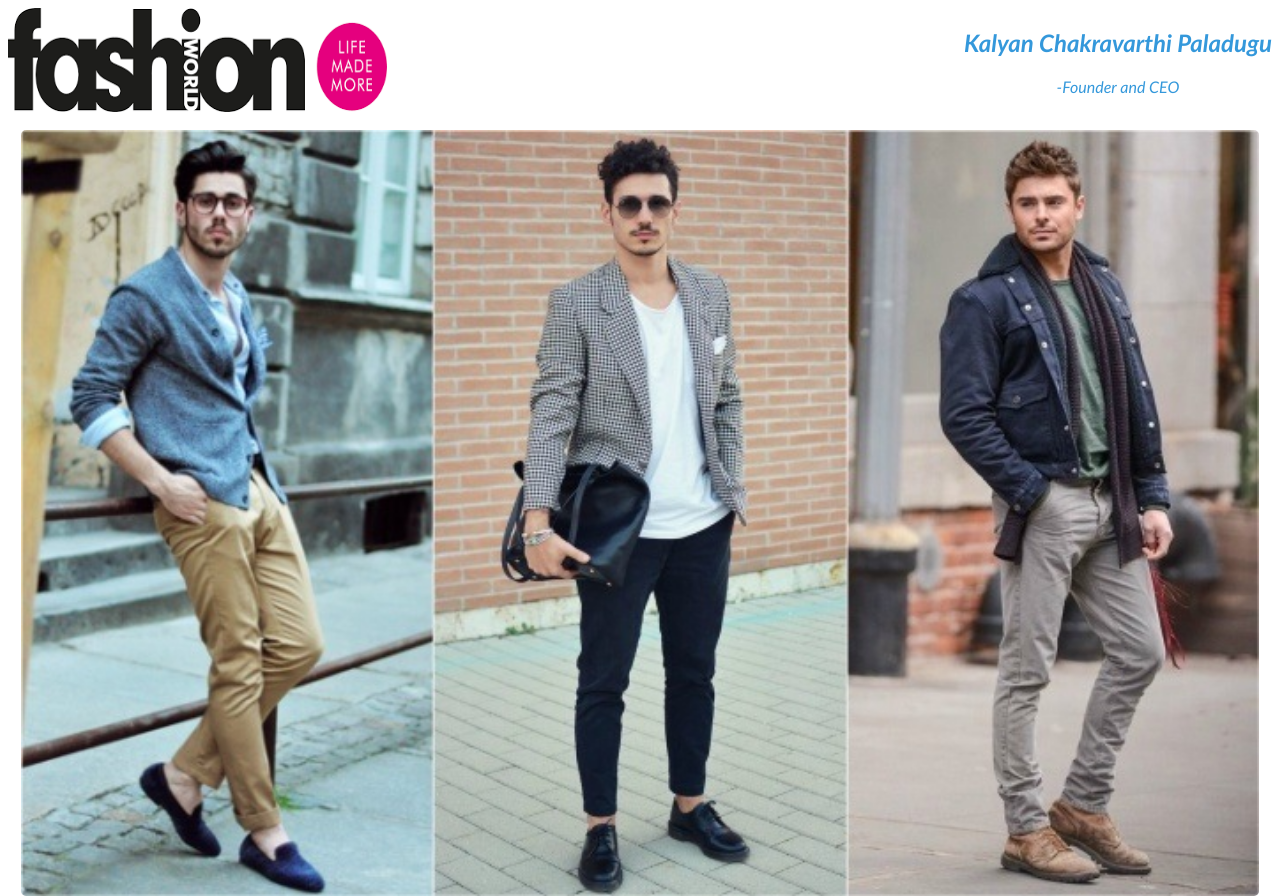
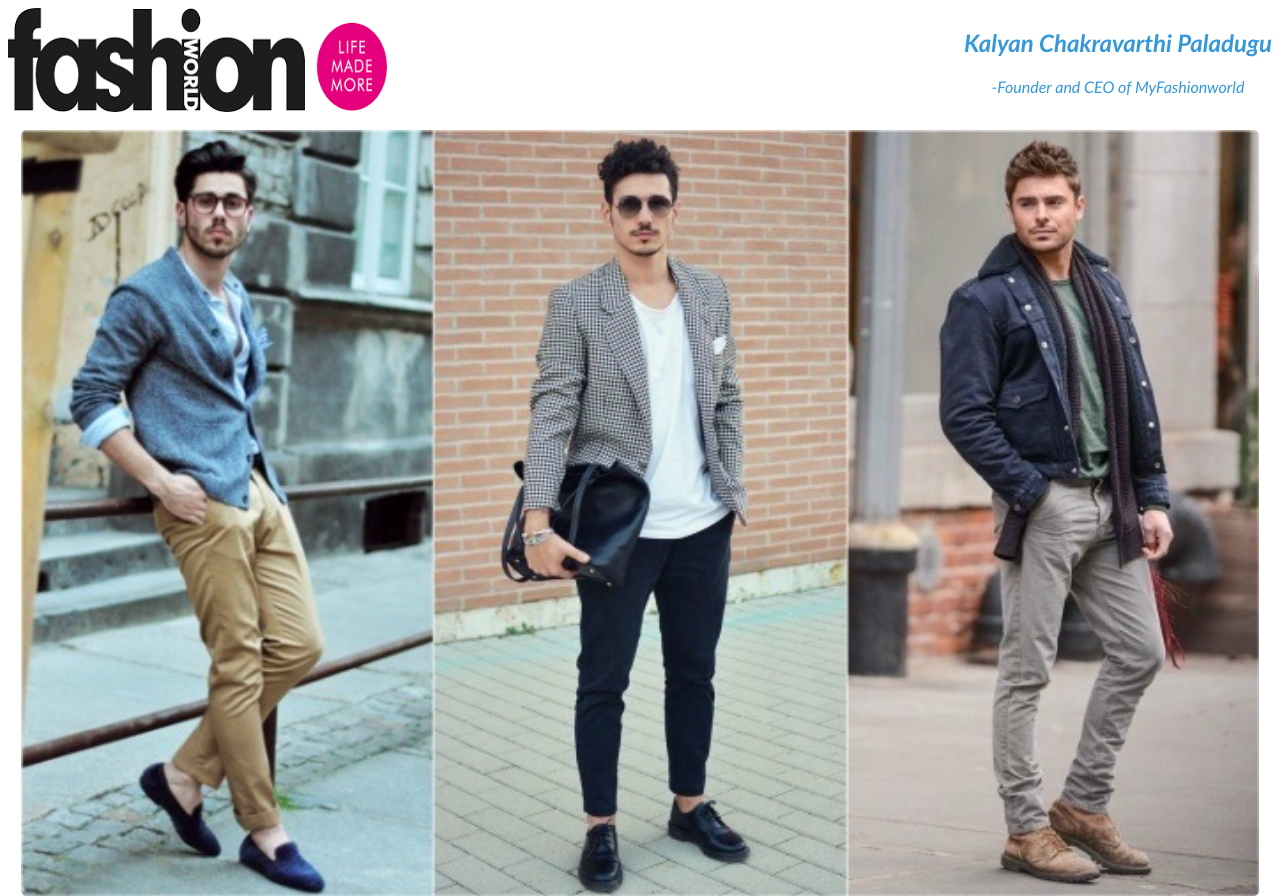
Before and after one commit to KalyanPaladugu/Portfolio, a plain HTML site: page index.html in a window 1280 px wide. Shown: the top 896 px of the page. Drawn offline with Linux system fonts and the light colour scheme.

Commit message:
Founder details commited in style.css file

```diff
--- a/index.html
+++ b/index.html
@@ -19,7 +19,7 @@
       <img src="img/logo.png" alt="My Fashion world" class="pageHeader-img">
       <div class="designation">
         <h2 class="founder">Kalyan Chakravarthi Paladugu</h2>
-        <p class="founder">-Founder and CEO</p>
+        <p class="founder">-Founder and CEO of MyFashionworld</p>
       </div>
     </div>
   </header>
```
